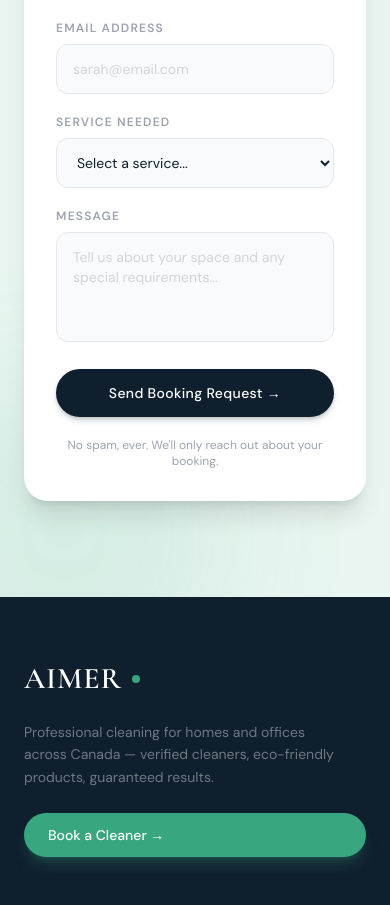
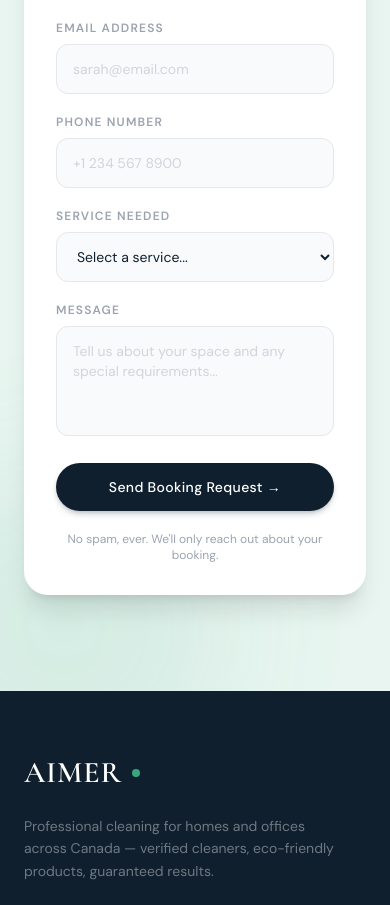
Before and after one commit to NiyiRoyce/aimercleaning, a Next.js app: page / in a window 390 px wide. Shown: the part 10879-11784 px from the top of the page. Built offline with nearby package versions, Linux system fonts and the light colour scheme.

Commit message:
added phone number input field

```diff
--- a/src/components/sections/Contact.tsx
+++ b/src/components/sections/Contact.tsx
@@ -14,6 +14,7 @@ export default function Contact() {
   const [form, setForm] = useState({
     name: "",
     email: "",
+    phone: "",
     service: "",
     message: "",
   });
@@ -151,6 +152,20 @@ export default function Contact() {
                         className={inputClass}
                       />
                     </div>
+                    <div className="group/field sm:col-span-2">
+                      <label className="font-body text-xs font-semibold text-gray-400 uppercase tracking-widest mb-2 block
+                                        transition-colors duration-200 group-focus-within/field:text-[#38a67e]">
+                        Phone Number
+                      </label>
+                      <input
+                        type="tel"
+                        name="phone"
+                        value={form.phone}
+                        onChange={handleChange}
+                        placeholder="+1 234 567 8900"
+                        className={inputClass}
+                      />
+                    </div>
                   </div>
 
                   <div className="group/field">
```
